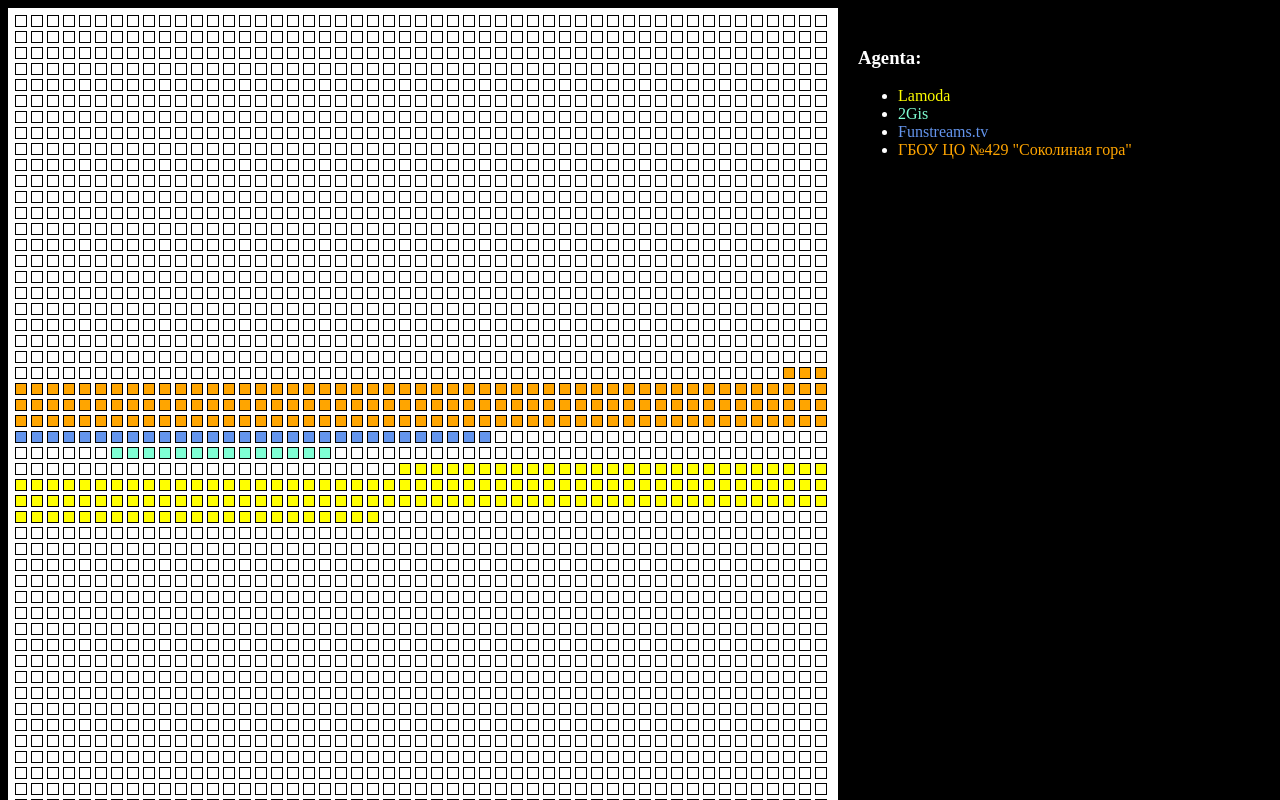
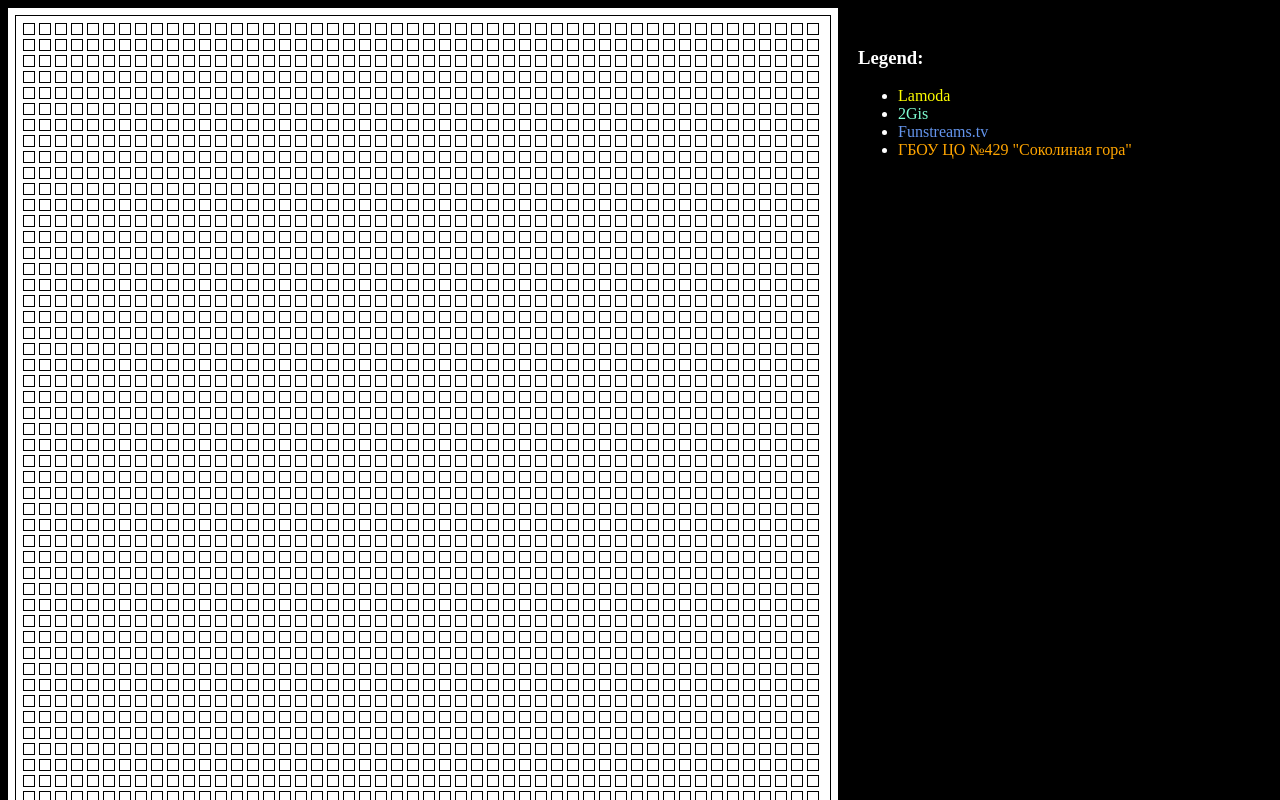
Before and after one commit to ca11ado/calendar, a Vue app: page / in a window 1280 px wide. Shown: the top 800 px of the page. Built offline with nearby package versions, Linux system fonts and the light colour scheme.

Commit message:
title with period

```diff
--- a/src/App.vue
+++ b/src/App.vue
@@ -6,7 +6,7 @@
       date-interval="week"
     />
     <div :class="$style.description">
-      <h3>Agenta:</h3>
+      <h3>Legend:</h3>
       <ul>
       <li v-for="event in events">
         <span :style="{ color: getColor(event.title) }">
--- a/src/components/x-calendar/x-calendar.vue
+++ b/src/components/x-calendar/x-calendar.vue
@@ -1,13 +1,21 @@
 <template>
-  <div :class="[$style.root, $style.yearInWeeksPerRow]">
+  <div :class="[$style.root]">
     <x-cubic
-      v-for="{ id, title, color, hasMargin } in cubics"
+      cubic-id="11111111111111111"
+      :from="new Date('03.25.1989')"
+      :to="new Date('03.25.2069')"
+      step="week"
+    />
+
+      <!--
+    <x-cubic
+      v-for="{ id, title, color } in cubics"
       :key="id"
       :cubic-id="id"
       :color="color"
       :class="$style.root"
-    >
-    </x-cubic>
+    />
+      -->
   </div>
 </template>
 
@@ -17,8 +25,7 @@ import capitalize from 'lodash/capitalize';
 import moment from 'moment';
 import XCubic from 'blocks/x-cubic/x-cubic.vue';
 import { getRandomColor } from 'utils/color';
-
-const intervalsValue = interval => ['none', 'week', 'day', 'year'].includes(interval);
+import { isStepAllowed } from 'utils/date';
 
 export default {
   components: {
@@ -36,13 +43,13 @@ export default {
     dateInterval: {
       type: String,
       default: 'week',
-      validator: intervalsValue,
+      validator: isStepAllowed,
     },
 
     highlightIntervals: {
       type: String,
       default: 'none',
-      validator: intervalsValue,
+      validator: isStepAllowed,
     },
   },
   data() {
--- a/src/components/x-cubic/x-cubic.vue
+++ b/src/components/x-cubic/x-cubic.vue
@@ -1,16 +1,37 @@
 <template>
-  <div :class="computedClasses" :style="{ backgroundColor: color }">
-    <slot></slot>
+  <div
+    :class="computedClasses"
+    :style="{ backgroundColor: color }"
+    :title="componentTitle"
+  >
+    <x-cubic
+      v-if="cubics.length"
+      v-for="cubic in cubics"
+      :cubic-id="`22222_${cubic.id}`"
+      :from="cubic.from"
+      :to="cubic.to"
+    />
+    <slot v-else></slot>
   </div>
 </template>
 
 <script>
+import flow from 'lodash/flow';
+import tap from 'lodash/fp/tap';
+import map from 'lodash/map';
+import moment from 'moment';
+import capitalize from 'lodash/capitalize';
+import { isStepAllowed } from 'utils/date';
+
+const DATE_FORMAT = 'DD.MM.YYYY';
+
 export default {
+  name: 'x-cubic',
   components: {
   },
   props: {
     cubicId: {
-      type: Number,
+      type: String,
       required: true,
     },
     color: {
@@ -25,16 +46,81 @@ export default {
       type: String,
       default: '',
     },
+    from: {
+      type: [Boolean, Date, moment],
+      default: false,
+    },
+    to: {
+      type: [Boolean, Date, moment],
+      default: false,
+    },
+    step: {
+      type: String,
+      default: 'none',
+      validator: isStepAllowed,
+    },
   },
   data() {
     return {};
   },
   computed: {
+    componentTitle() {
+      return this.from && this.to && this.from.format
+        ? `${this.from.format(DATE_FORMAT)} : ${this.to.format(DATE_FORMAT)}`
+        : false;
+    },
     computedClasses() {
       return {
         [this.$style.root]: true,
       };
     },
+    stepsCount() {
+      if (!this.to || !this.from) return 0;
+      if (this.step === 'none') return 0;
+
+      const duration = this.to - this.from;
+      return this.getStepsCountFromMs(this.step, duration);
+    },
+    cubics() {
+      if (!this.stepsCount) return [];
+
+      return map(Array(this.stepsCount), (gap, stepNumber) => {
+        const from = flow(
+          this.addStepsToDate.bind(null, this.from, this.step, stepNumber),
+          this.getToTheStartofStep.bind(null, this.step),
+        )();
+        const to = this.getToTheEndOfStep(this.step, from);
+        return {
+          cubicId: `${this.cubicId}_${stepNumber}`,
+          from,
+          to,
+          fromString: from.format(DATE_FORMAT),
+          toString: to.format(DATE_FORMAT),
+        };
+      });
+    },
+  },
+  methods: {
+    getStepsCountFromMs(step, duration) {
+      const momentMethod = `as${capitalize(step)}s`;
+      return Math.ceil(moment.duration(duration)[momentMethod]());
+    },
+    addStepsToDate(date, step, count) {
+      return moment(date).add(count, step);
+    },
+    getToTheStartofStep(step, date) {
+      return moment(date).startOf(step);
+    },
+    getToTheEndOfStep(step, date) {
+      return moment(date).endOf(step);
+    },
+  },
+  mounted() {
+    /*
+    if (this.cubics.length) {
+      console.log('%c custom log', 'color:red;', this.cubics);
+    }
+    */
   },
 };
 </script>
@@ -46,7 +132,8 @@ export default {
     padding: 5px;
     margin: 2px;
     display: flex;
-    justify-content: center;
-    align-items: center;
+    flex-wrap: wrap;
+    justify-content: flex-start;
+    align-items: flex-start;
   }
 </style>
--- a/src/utils/date.js
+++ b/src/utils/date.js
@@ -6,8 +6,13 @@ const WEEK = DAY * 7;
 
 export const intervalToMs = (interval) => {
   switch (interval) {
+    case 'month':
+      return WEEK*4;
     case 'week':
     default:
       return WEEK;
   }
 };
+
+export const isStepAllowed = step =>
+  ['none', 'year', 'month', 'week', 'day',].includes(step);
```
